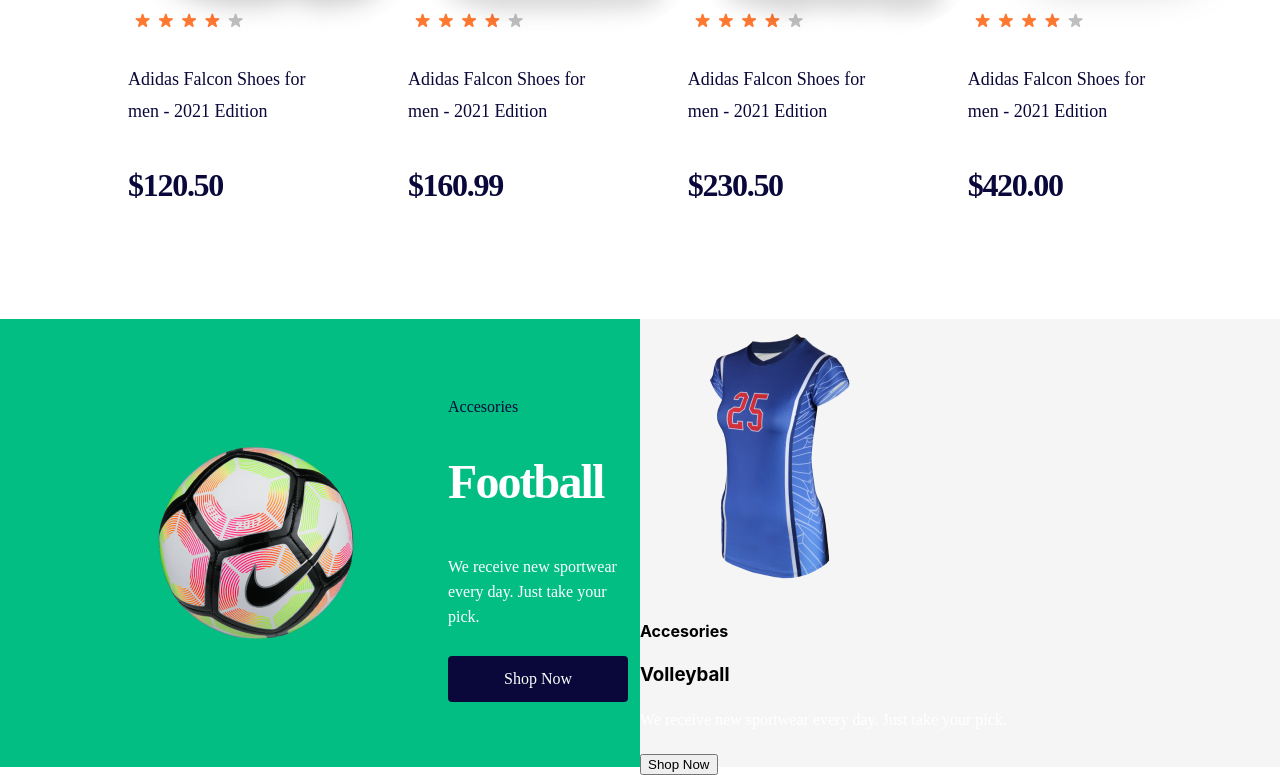
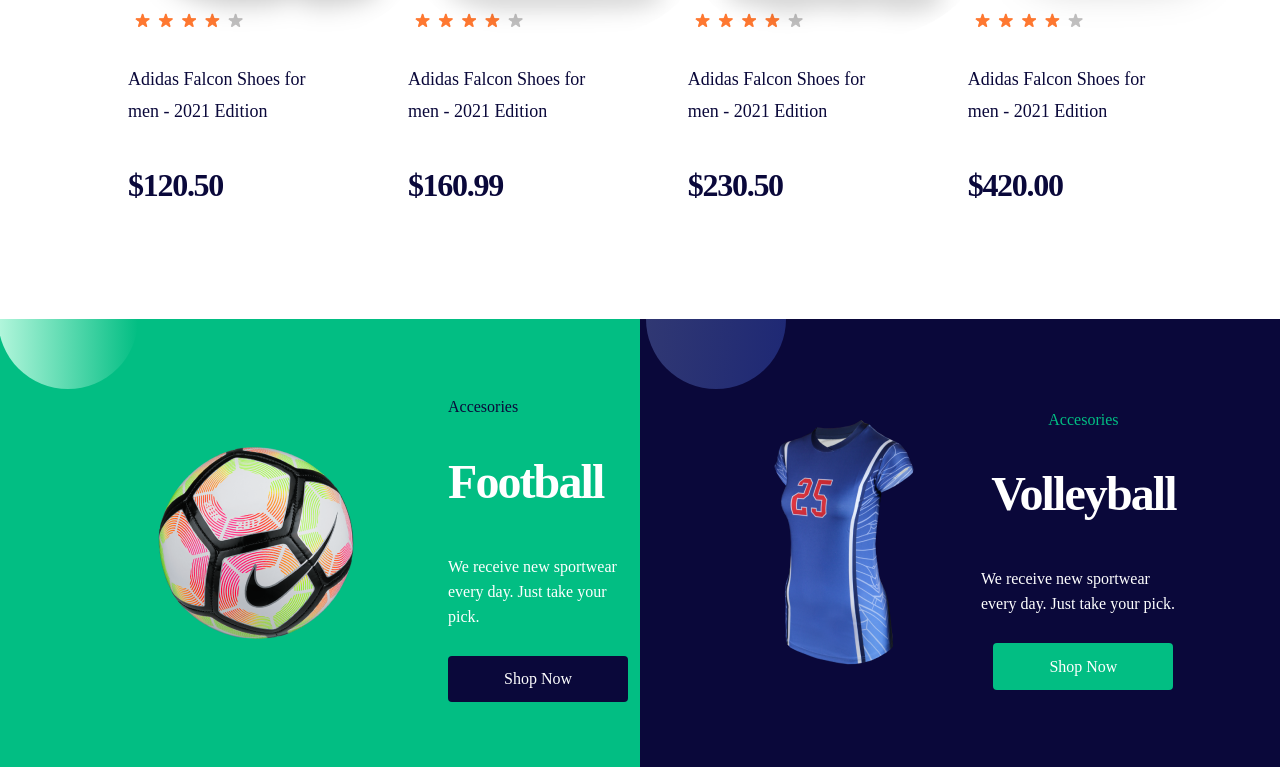
Before and after one commit to khumayunkh/sneakers, a React (Create React App) app: page / in a window 1280 px wide. Shown: the part 1340-2115 px from the top of the page. Built offline with nearby package versions, Linux system fonts and the light colour scheme.

Commit message:
accesories

```diff
--- a/src/components/Accesories/Accesories.js
+++ b/src/components/Accesories/Accesories.js
@@ -8,6 +8,7 @@
         <>
         <div className={style.cantainer}>
             <div className={style.accesories_football}>
+                <div className={style.football_back}></div>
                 <div className={style.accesories_in_football}>
                     <img src={football}/>
                     <div className={style.football}>
@@ -20,8 +21,9 @@
                     </div>
                 </div>
             </div>
-            <div className={style.volley}>
-                <div className={style.volley}>
+            <div className={style.accesories_volley}>
+                <div className={style.volley_back}></div>
+                <div className={style.accesories_in_volley}>
                     <img src={volley}/>
                     <div className={style.volley}>
                         <h4 className={style.title_volley}>Accesories</h4>
--- a/src/components/Accesories/accesories.module.css
+++ b/src/components/Accesories/accesories.module.css
@@ -6,6 +6,7 @@
 }
 
 .accesories_football{
+    position: relative;
     width: 50%;
     background: #02BE83;
     height: 100%;
@@ -17,6 +18,16 @@
     width: 80%;
     display: flex;
     align-items: center;
+}
+
+.football_back{
+    border-radius: 0 0 50% 50% / 0 0 100% 100%;
+    z-index: 1;
+    position: absolute;
+    left: -.1rem;
+    width: 140px;
+    height: 70px;
+    background: linear-gradient(270deg, #02BE83 0%, #B3F6DC 100%);
 }
 
 .football{
@@ -71,3 +82,82 @@
     line-height: 24px;
     color: #FFFFFF;
 }
+
+.accesories_volley{
+    position: relative;
+    width: 50%;
+    background: #0A083A;
+    height: 100%;
+    display: flex;
+    justify-content: center;
+}
+
+.volley_back{
+    border-radius: 0 0 50% 50% / 0 0 100% 100%;
+    z-index: 1;
+    position: absolute;
+    left: .4rem;
+    opacity: .5;
+    width: 140px;
+    height: 70px;
+    background: linear-gradient(97.49deg, rgba(138, 168, 248, 0.6) -0.43%, rgba(49, 91, 255, 0.6) 144.53%);
+}
+
+.accesories_in_volley{
+    width: 80%;
+    display: flex;
+    align-items: center;
+}
+
+.volley{
+    display: flex;
+    flex-direction: column;
+    align-items: center;
+    justify-content: space-between;
+    width: 40%;
+}
+
+.title_volley{
+    font-family: 'Work Sans';
+    font-style: normal;
+    font-weight: 500;
+    font-size: 16px;
+    line-height: 4px;
+    color: #02BE83;
+}
+
+.volley h3{
+    font-family: 'Work Sans';
+    font-style: normal;
+    font-weight: 700;
+    font-size: 48px;
+    line-height: 6px;
+    letter-spacing: -0.04em;
+    color: #FFFFFF;
+}
+
+.subtitle{
+    font-family: 'Work Sans';
+    font-style: normal;
+    font-weight: 500;
+    font-size: 16px;
+    line-height: 25px;
+    color: #FFFFFF;
+}
+
+.volley button{
+    margin-top: 3%;
+    border: none;
+    width: 180px;
+    height: 46.3px;
+    left: 474px;
+    top: 288px;
+    background: #02BE83;
+    border-radius: 4px;
+    font-family: 'Work Sans';
+    font-style: normal;
+    font-weight: 500;
+    font-size: 16px;
+    line-height: 24px;
+    color: #FFFFFF;
+}
```
